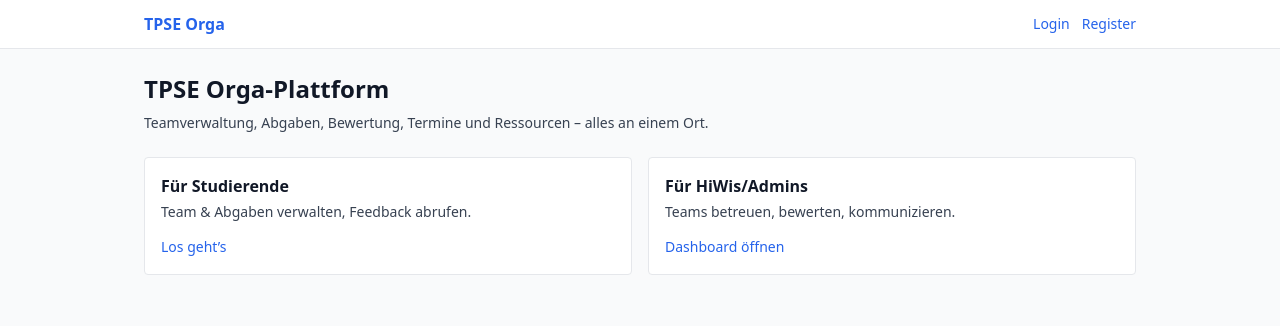
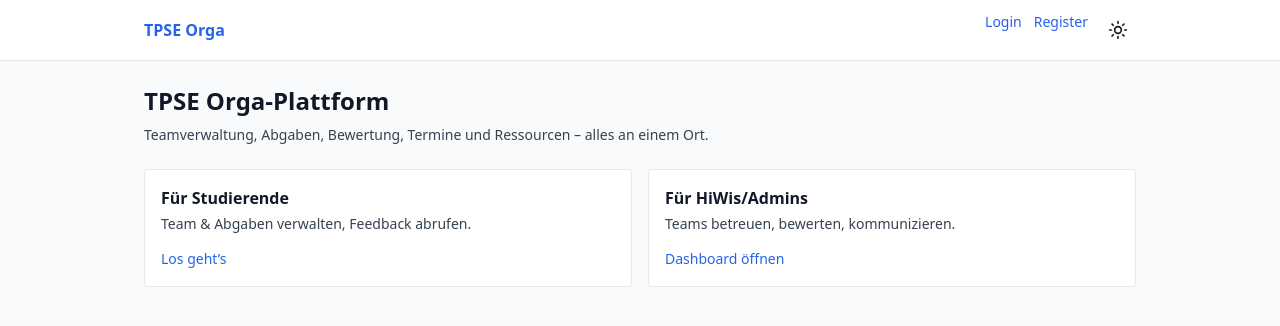
Before and after one commit to artjomartur/tpse-orga, a Next.js app: page / in a window 1280 px wide. Shown: the top 326 px of the page. Built offline with nearby package versions, Linux system fonts and the light colour scheme; no server answers.

Commit message:
added darkmode

```diff
--- a/package.json
+++ b/package.json
@@ -26,8 +26,10 @@
     "autoprefixer": "^10.4.27",
     "bcryptjs": "^3.0.3",
     "dotenv": "^16.4.5",
+    "lucide-react": "^0.577.0",
     "next": "^14.2.35",
     "next-auth": "^4.24.13",
+    "next-themes": "^0.4.6",
     "pdf-parse": "^1.1.1",
     "postcss": "^8.5.8",
     "react": "^18.3.1",
--- a/src/app/globals.css
+++ b/src/app/globals.css
@@ -15,6 +15,11 @@ body {
   color: #111827;
 }
 
+.dark body {
+  background-color: #111827;
+  color: #f9fafb;
+}
+
 /* Layout-Chrome: wirkt auch, wenn Tailwind-Utilities nicht geladen werden */
 .app-body {
   min-height: 100vh;
@@ -23,6 +28,11 @@ body {
 .app-header {
   border-bottom: 1px solid #e5e7eb;
   background: #fff;
+}
+
+.dark .app-header {
+  border-bottom: 1px solid #374151;
+  background: #1f2937;
 }
 
 .app-container {
@@ -43,6 +53,11 @@ body {
   text-decoration: none;
 }
 
+.dark .app-main a,
+.dark .app-header a {
+  color: #60a5fa;
+}
+
 .app-main a:hover,
 .app-header a:hover {
   text-decoration: underline;
--- a/src/app/layout.tsx
+++ b/src/app/layout.tsx
@@ -3,6 +3,7 @@ import "./globals.css";
 import type { Metadata, Viewport } from "next";
 import Link from "next/link";
 import Providers from "./providers";
+import { ThemeToggle } from "../components/ThemeToggle";
 
 export const metadata: Metadata = {
   title: "TPSE Orga",
@@ -31,6 +32,7 @@ export default function RootLayout({ children }: { children: React.ReactNode })
                 <Link className="hover:underline" href="/register">
                   Register
                 </Link>
+                <ThemeToggle />
               </nav>
             </div>
           </header>
--- a/src/app/providers.tsx
+++ b/src/app/providers.tsx
@@ -2,11 +2,14 @@
 
 import { SessionProvider } from "next-auth/react";
 import type { ReactNode } from "react";
+import { ThemeProvider } from "../components/ThemeProvider";
 
 export default function Providers({ children }: { children: ReactNode }) {
   return (
-    <SessionProvider refetchOnWindowFocus>
-      {children}
-    </SessionProvider>
+    <ThemeProvider attribute="class" defaultTheme="system" enableSystem>
+      <SessionProvider refetchOnWindowFocus>
+        {children}
+      </SessionProvider>
+    </ThemeProvider>
   );
 }
--- /dev/null
+++ b/src/components/ThemeProvider.tsx
@@ -0,0 +1,9 @@
+"use client";
+
+import * as React from "react";
+import { ThemeProvider as NextThemesProvider } from "next-themes";
+import type { ThemeProviderProps } from "next-themes";
+
+export function ThemeProvider({ children, ...props }: ThemeProviderProps) {
+  return <NextThemesProvider {...props}>{children}</NextThemesProvider>;
+}
--- /dev/null
+++ b/src/components/ThemeToggle.tsx
@@ -0,0 +1,21 @@
+"use client";
+
+import * as React from "react";
+import { Moon, Sun } from "lucide-react";
+import { useTheme } from "next-themes";
+
+export function ThemeToggle() {
+  const { theme, setTheme } = useTheme();
+
+  return (
+    <button
+      onClick={() => setTheme(theme === "dark" ? "light" : "dark")}
+      className="inline-flex items-center justify-center rounded-md p-2 hover:bg-gray-100 dark:hover:bg-gray-800 focus:outline-none focus:ring-2 focus:ring-gray-200 dark:focus:ring-gray-700"
+      aria-label="Toggle theme"
+    >
+      <Sun className="h-5 w-5 rotate-0 scale-100 transition-all dark:-rotate-90 dark:scale-0" />
+      <Moon className="absolute h-5 w-5 rotate-90 scale-0 transition-all dark:rotate-0 dark:scale-100" />
+      <span className="sr-only">Toggle theme</span>
+    </button>
+  );
+}
--- a/tailwind.config.js
+++ b/tailwind.config.js
@@ -1,5 +1,6 @@
 /** @type {import('tailwindcss').Config} */
 module.exports = {
+  darkMode: "class",
   content: ["./src/**/*.{js,ts,jsx,tsx,mdx}"],
   theme: {
     extend: {},
```
Also changed, not shown: 1 other file (tests, documents, lock files or other folders).
